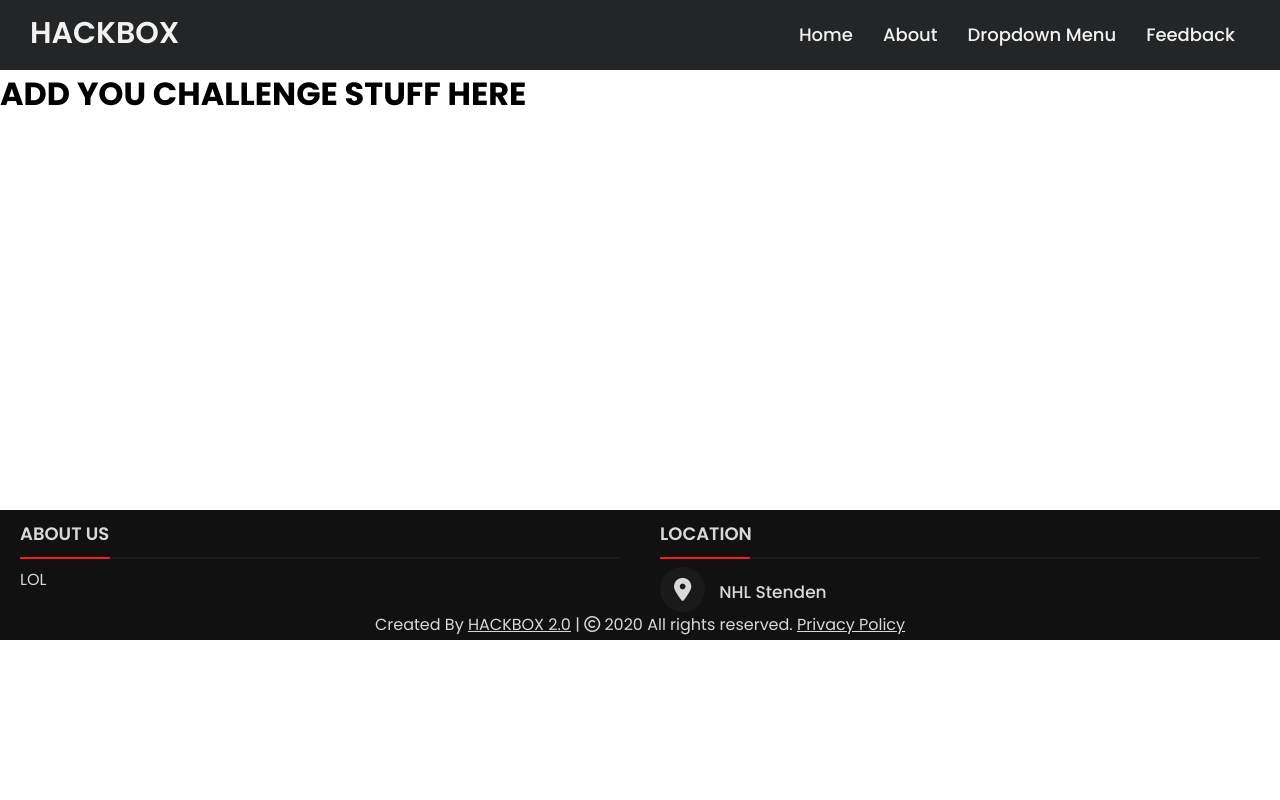
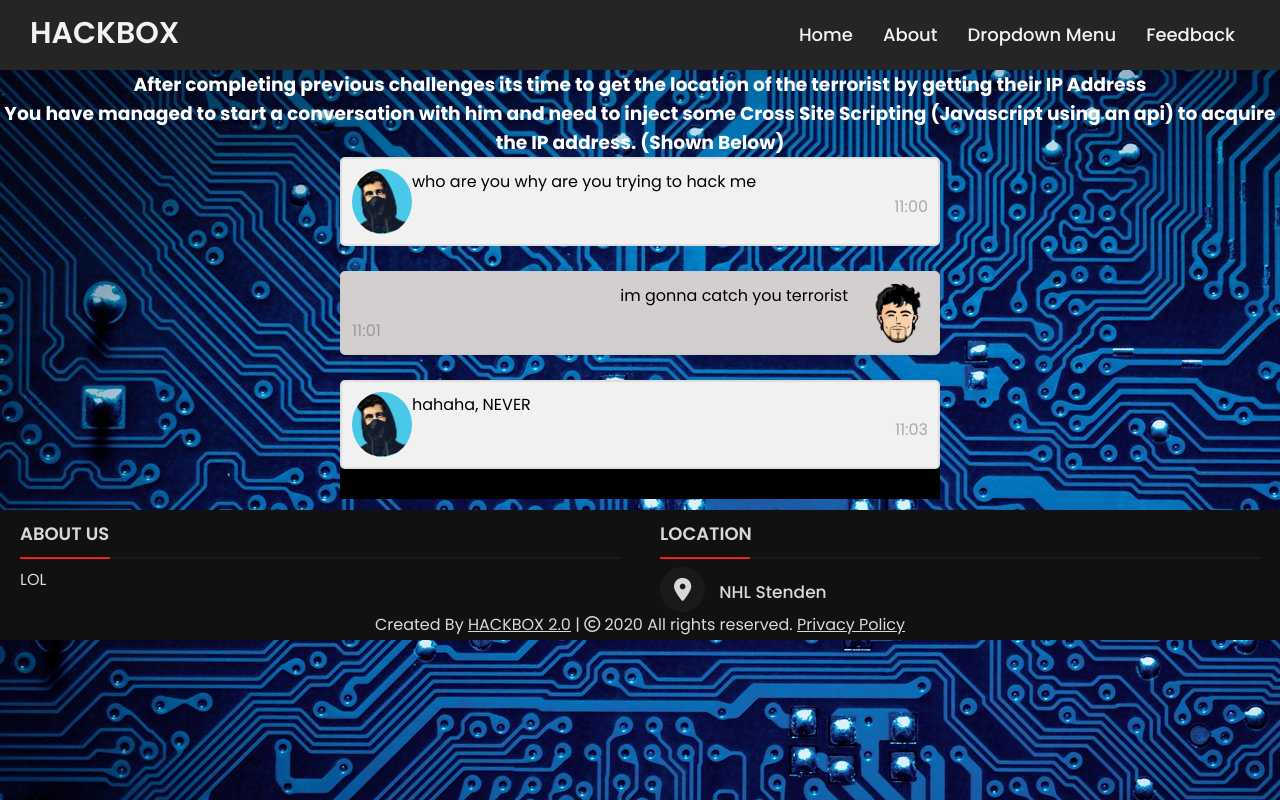
Before and after one commit to WairenD/HackBox, a PHP site: page /Challenge_5/index.php in a window 1280 px wide. Run offline with PHP 8.4, Linux system fonts and the light colour scheme; some libraries are stand-ins or nearby versions.

Commit message:
Add files via upload
challenge 5 code and css

```diff
--- a/Challenge_5/challenge5style.css
+++ b/Challenge_5/challenge5style.css
@@ -0,0 +1,91 @@
+/* Chat containers */
+.container {
+    border: 2px solid #dedede;
+    background-color: #f1f1f1;
+    border-radius: 5px;
+    padding: 10px;
+    margin: 10px 0;
+    width: 600px;
+    margin: auto;
+
+}
+
+
+/* Darker chat container */
+.darker {
+    border-color: #ccc;
+    background-color:  #d3cfcf ;
+
+
+}
+
+/* Clear floats */
+.container::after {
+    content: "";
+    clear: both;
+    display: table;
+
+}
+
+/* Style images */
+.container img {
+    float: left;
+    max-width: 60px;
+    width: 100%;
+    margin-right: 20px;
+    border-radius: 50%;
+    margin: auto;
+}
+
+/* Style the right image */
+.container img.right {
+    float: right;
+    margin-left: 20px;
+    margin-right:0;
+}
+
+/* Style time text */
+.time-right {
+    float: right;
+    color: #aaa;
+}
+
+/* Style time text */
+.time-left {
+    float: left;
+    color: #999;
+    padding-top: 10px;
+}
+.question {
+    margin: auto;
+}
+
+.right {
+    float: right;
+    color: #000000;
+}
+
+.response {
+    color: #dedede;
+    background-color: black;
+    margin: auto;
+    width: 600px;
+    height: 30px;
+}
+
+.description {
+    text-align: center;
+    color: white;
+}
+
+.question {
+    border-color: #ccc;
+    background-color:  #d3cfcf ;
+    text-align: left;
+}
+
+h3 {
+
+    text-align: center;
+    color: white;
+}
--- a/Challenge_5/index.php
+++ b/Challenge_5/index.php
@@ -39,8 +39,110 @@
     </nav>
 </header>
 
-<body>
-<h1> ADD YOU CHALLENGE STUFF HERE</h1>
+<body id="body" background="bg.jpg">
+<h3> After completing previous challenges its time to get the location of the terrorist by getting their IP Address</h3>
+<h3> You have managed to start a conversation with him and need to inject some Cross Site Scripting (Javascript using an api) to acquire the IP address. (Shown Below)</h3>
+
+<div id="display">
+    <div id="1" class="container" style="display: none">
+        <img src="avatar1.jpg" alt="Avatar">
+        <p >who are you why are you trying to hack me</p>
+        <span class="time-right">11:00</span>
+    </div>
+
+    <br>
+    <div id="2" class="container darker" style="display: none">
+
+        <img src="2.png" alt="Avatar" class="right">
+        <p class="right"> im gonna catch you terrorist</p>
+        <br>
+        <span class="time-left">11:01</span>
+    </div>
+    <br>
+    <div id="3" class="container" style="display: none">
+        <img src="avatar1.jpg" alt="Avatar">
+        <p>hahaha, NEVER</p>
+        <span class="time-right" >11:03</span>
+    </div>
+</div>
+
+
+<script>
+    document.getElementById("body").onload= setTimeout(One,1500); setTimeout(Two,3000); setTimeout(Three,4500);setTimeout(question,7000);
+    function One() {
+        var x = document.getElementById("1");
+        if (x.style.display === "none") {
+            x.style.display = "block";
+        } else {
+            x.style.display = "none";
+        }
+    }
+
+    function Two() {
+        var x = document.getElementById("2");
+        if (x.style.display === "none") {
+            x.style.display = "block";
+        } else {
+            x.style.display = "none";
+        }
+    }
+
+    function Three() {
+        var x = document.getElementById("3");
+        if (x.style.display === "none") {
+            x.style.display = "block";
+        } else {
+            x.style.display = "none";
+        }
+    }
+
+    function question() {
+        var x = document.getElementById("question");
+        if (x.style.display === "none") {
+            x.style.display = "block";
+        } else {
+            x.style.display = "none";
+        }
+    }
+
+</script>
+
+<div id="question" class="container question" style="display: none">
+
+    <form action="index.php" method="post">
+        <br>
+        Which xss method can you use to get his IP: <br>
+        <br>
+
+        <input type="radio" name="xxs" value="correct">getJSON('http://hackbox.serverict.nl/?api_key=<your_api_key>', function(data) {
+            window.console.log(JSON.stringify(data, null, 2));
+            });<br><br>
+            <input type="radio" name="xxs" value="wrong" required="required">$.get('https://www.cloudflare.com/cdn-cgi/trace', function(data) {
+            window.console.log(data)
+            })<br><br>
+            <input type="radio" name="xxs" value="wrong">$.getJSON('http://gd.geobytes.com/GetCityDetails?callback=?', function(data) {
+            window.console.log(JSON.stringify(data, null, 2));
+            });<br>
+            <br><br><br>
+            <input type="submit" name="submit" value="Submit">
+    </form>
+
+</div>
+
+<div class="response">
+    <?php
+    if ($_SERVER["REQUEST_METHOD"] == "POST")
+    {
+        $xxs = $_POST['xxs'];
+        if ($xxs == "correct")
+            echo  " Data successfully acquired";
+        else
+            echo "error, you will be logged out now";
+    }
+
+    ?>
+</div>
+
 
 </body>
 
```
Also changed, not shown: Challenge_5/1.jpg (added), Challenge_5/2.png (added), Challenge_5/avatar1.JPG (added), Challenge_5/bg.JPG (added).
